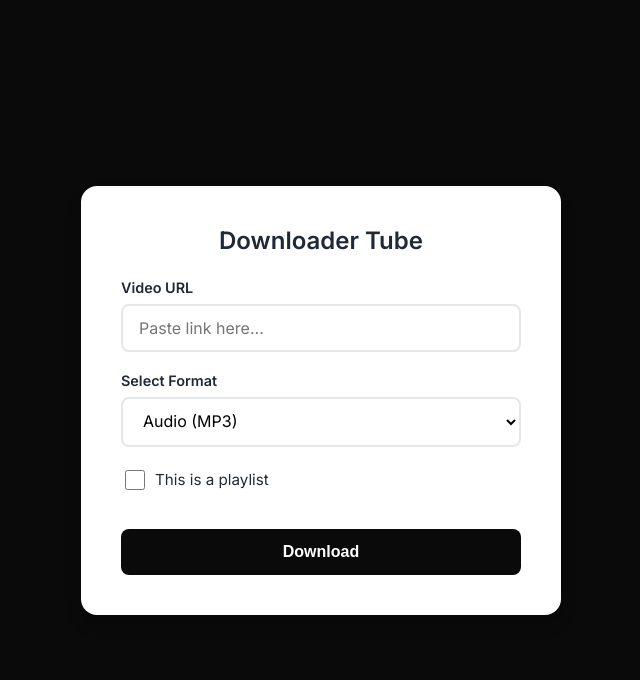
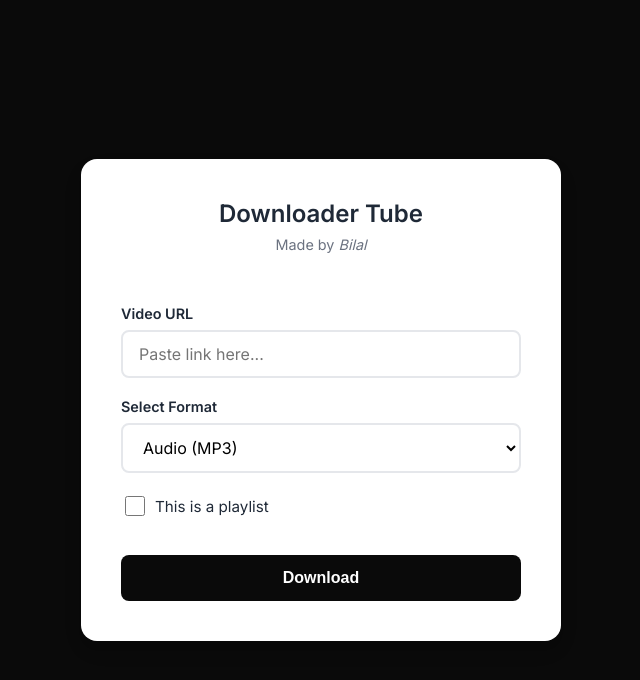
Before and after one commit to Bilal-2099/Youtube_Downloader, a Django app: page / in a window 1280 px wide. Shown: the top 680 px of the page, without its empty margins (319-959 px from the left). Run offline with Django 5.2, Linux system fonts and the light colour scheme.

Commit message:
Update ReadMe.md

```diff
--- a/soul/templates/index.html
+++ b/soul/templates/index.html
@@ -48,6 +48,15 @@
             margin-top: 0;
             color: var(--text-main);
             text-align: center;
+        }
+
+        /* New CSS selector added here for centering the credit text */
+        .credit-text {
+            text-align: center;
+            color: var(--text-muted);
+            margin-top: -1.0rem;
+            margin-bottom: 2rem;
+            font-size: 0.9rem;
         }
 
         /* Form Elements */
@@ -152,7 +161,7 @@
 
     <div class="container">
         <h1>Downloader Tube</h1>
-
+        <p class="credit-text">Made by <i> Bilal</i> </p>
         <form method="POST" action="{% url 'download_video' %}" onsubmit="showLoading()">
             {% csrf_token %}
 
```
Also changed, not shown: ReadMe.md.
